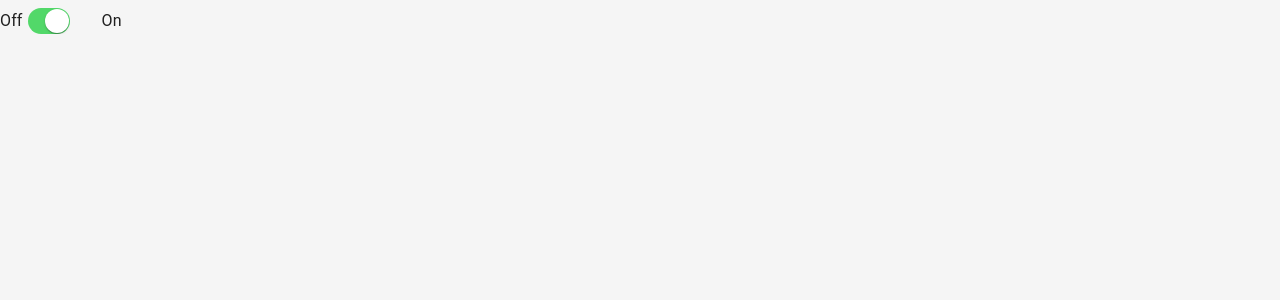
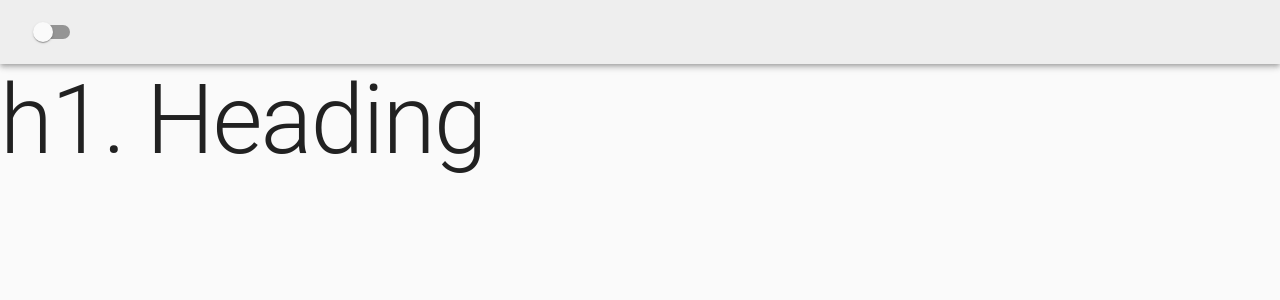
Before and after one commit to stgosm/second-personal-page, a React (Create React App) app: page / in a window 1280 px wide. Shown: the top 300 px of the page. Built offline with nearby package versions, Linux system fonts and the light colour scheme.

Commit message:
Changing structure of theme switcher

```diff
--- a/src/components/App.jsx
+++ b/src/components/App.jsx
@@ -1,10 +1,59 @@
-import React from 'react';
+import React, { useContext, useState } from 'react';
 import Main from './Main';
+import { Switch, AppBar, Toolbar } from "@material-ui/core";
+import { makeStyles } from '@material-ui/core/styles';
+import { ThemeProvider, CssBaseline, createMuiTheme } from "@material-ui/core";
+import { green } from '@material-ui/core/colors';
+
+const useStyles = makeStyles((theme) => ({
+  root: {
+    flexGrow: 1,
+  },
+  menuButton: {
+    marginRight: theme.spacing(2),
+  },
+  title: {
+    flexGrow: 1,
+  },
+}));
 
 function App() {
+  const [darkMode, setDarkMode] = useState(false);
+  const classes = useStyles();
+
+  const darkTheme = createMuiTheme({
+    palette: {
+      type: "dark",
+      primary: {
+        main: "#424242",
+      },
+      secondary: {
+        main: "#78909c",
+      },
+    }
+  });
+
+  const lightTheme = createMuiTheme({
+    palette: {
+      type: "light",
+      primary: {
+        main: "#eeeeee"
+      },
+    }
+  });
+
   return (
     <>
-      <Main/>
+
+        <ThemeProvider theme={darkMode ? darkTheme : lightTheme}>
+          <CssBaseline/>
+          <AppBar position="static" color="primary">
+            <Toolbar>
+              <Switch checked={darkMode} onChange={() => setDarkMode(!darkMode)}/>
+            </Toolbar>
+          </AppBar>
+        <Main/>
+      </ThemeProvider>
     </>
   );
 }
--- a/src/components/CustomThemeProvider.jsx
+++ /dev/null
@@ -1,44 +0,0 @@
-import React, { useState } from 'react'
-import { ThemeProvider } from '@material-ui/core/styles'
-import getTheme from '../themes/base.js'
-
-// eslint-disable-next-line no-unused-vars
-export const CustomThemeContext = React.createContext(
-  {
-    currentTheme: 'normal',
-    setTheme: null,
-  },
-)
-
-const CustomThemeProvider = (props) => {
-  // eslint-disable-next-line react/prop-types
-  const { children } = props
-
-  // Read current theme from localStorage or maybe from an api
-  const currentTheme = localStorage.getItem('appTheme') || 'normal'
-
-  // State to hold the selected theme name
-  const [themeName, _setThemeName] = useState(currentTheme)
-
-  // Retrieve the theme object by theme name
-  const theme = getTheme(themeName)
-
-  // Wrap _setThemeName to store new theme names in localStorage
-  const setThemeName = (name) => {
-    localStorage.setItem('appTheme', name)
-    _setThemeName(name)
-  }
-
-  const contextValue = {
-    currentTheme: themeName,
-    setTheme: setThemeName,
-  }
-
-  return (
-    <CustomThemeContext.Provider value={contextValue}>
-      <ThemeProvider theme={theme}>{children}</ThemeProvider>
-    </CustomThemeContext.Provider>
-  )
-}
-
-export default CustomThemeProvider
--- a/src/components/Main.jsx
+++ b/src/components/Main.jsx
@@ -1,10 +1,22 @@
 import React from 'react';
-import Navbar from './Navbar';
+import Typography from '@material-ui/core/Typography';
+import { makeStyles } from '@material-ui/core/styles';
+
+const useStyles = makeStyles({
+  root: {
+    width: '100%',
+    maxWidth: 500,
+  },
+});
 
 function Main(){
+    const classes = useStyles();
+
     return(
         <>
-           <Navbar/>
+            <Typography variant="h1" component="h2" gutterBottom>
+                h1. Heading
+            </Typography>
         </>
     )
 }
--- a/src/components/Navbar.jsx
+++ /dev/null
@@ -1,86 +0,0 @@
-import React from 'react';
-import { withStyles } from '@material-ui/core/styles';
-import FormControlLabel from '@material-ui/core/FormControlLabel';
-import Switch from '@material-ui/core/Switch';
-import Grid from '@material-ui/core/Grid';
-import Typography from '@material-ui/core/Typography';
-
-const SwitchTheme = withStyles((theme) => ({
-    root: {
-      width: 42,
-      height: 26,
-      padding: 0,
-      margin: theme.spacing(1),
-    },
-    switchBase: {
-      padding: 1,
-      '&$checked': {
-        transform: 'translateX(16px)',
-        color: theme.palette.common.white,
-        '& + $track': {
-          backgroundColor: '#52d869',
-          opacity: 1,
-          border: 'none',
-        },
-      },
-      '&$focusVisible $thumb': {
-        color: '#52d869',
-        border: '6px solid #fff',
-      },
-    },
-    thumb: {
-      width: 24,
-      height: 24,
-    },
-    track: {
-      borderRadius: 26 / 2,
-      border: `1px solid ${theme.palette.grey[400]}`,
-      backgroundColor: theme.palette.grey[50],
-      opacity: 1,
-      transition: theme.transitions.create(['background-color', 'border']),
-    },
-    checked: {},
-    focusVisible: {},
-  }))(({ classes, ...props }) => {
-    return (
-      <Switch
-        focusVisibleClassName={classes.focusVisible}
-        disableRipple
-        classes={{
-          root: classes.root,
-          switchBase: classes.switchBase,
-          thumb: classes.thumb,
-          track: classes.track,
-          checked: classes.checked,
-        }}
-        {...props}
-      />
-    );
-  });
-
-function Navbar(){
-
-    const [state, setState] = React.useState({
-        checkedB: true,
-      });
-
-      const handleChange = (event) => {
-        setState({ ...state, [event.target.name]: event.target.checked });
-      };
-
-    return(
-        <Typography component="div">
-            <Grid component="label" container alignItems="center" spacing={1}>
-                <Grid item>Off</Grid>
-                <Grid item>
-                    <FormControlLabel
-                        control={<SwitchTheme checked={state.checkedB} onChange={handleChange} name="checkedB" />}
-                    />
-                </Grid>
-                <Grid item>On</Grid>
-            </Grid>
-        </Typography>
-    )
-}
-
-export default Navbar;
--- a/src/index.js
+++ b/src/index.js
@@ -1,17 +1,12 @@
 import React from 'react';
 import ReactDOM from 'react-dom';
 import './css/index.css';
-import CssBaseline from '@material-ui/core/CssBaseline';
-import CustomThemeProvider from './components/CustomThemeProvider';
 import App from './components/App';
 import reportWebVitals from './reportWebVitals';
 
 ReactDOM.render(
   <React.StrictMode>
-     <CustomThemeProvider>
-        <CssBaseline />
-        <App />
-     </CustomThemeProvider>
+      <App />
   </React.StrictMode>,
   document.getElementById('root')
 );
--- a/src/themes/base.js
+++ /dev/null
@@ -1,11 +0,0 @@
-import normal from './normal'
-import dark from './dark'
-
-const themes = {
-  normal,
-  dark,
-}
-
-export default function getTheme(theme) {
-  return themes[theme]
-}
--- a/src/themes/dark.js
+++ /dev/null
@@ -1,26 +0,0 @@
-import { createMuiTheme } from '@material-ui/core/styles';
-import { red } from '@material-ui/core/colors'
-
-// Normal or default theme
-const theme = createMuiTheme({
-  palette: {
-    primary: {
-      main: '#556cd6',
-    },
-    secondary: {
-      main: '#cc4444',
-    },
-    error: {
-      main: red.A400,
-    },
-    background: {
-      default: '#f5f5f5',
-    },
-    titleBar: {
-      main: '#eeeeee',
-      contrastText: '#222222',
-    },
-  },
-})
-
-export default theme
--- a/src/themes/normal.js
+++ /dev/null
@@ -1,26 +0,0 @@
-import { createMuiTheme } from '@material-ui/core/styles';
-import { red } from '@material-ui/core/colors'
-
-// Normal or default theme
-const theme = createMuiTheme({
-  palette: {
-    primary: {
-      main: '#556cd6',
-    },
-    secondary: {
-      main: '#cc4444',
-    },
-    error: {
-      main: red.A400,
-    },
-    background: {
-      default: '#f5f5f5',
-    },
-    titleBar: {
-      main: '#eeeeee',
-      contrastText: '#222222',
-    },
-  },
-})
-
-export default theme
```
Also changed, not shown: 1 other file (tests, documents, lock files or other folders).
